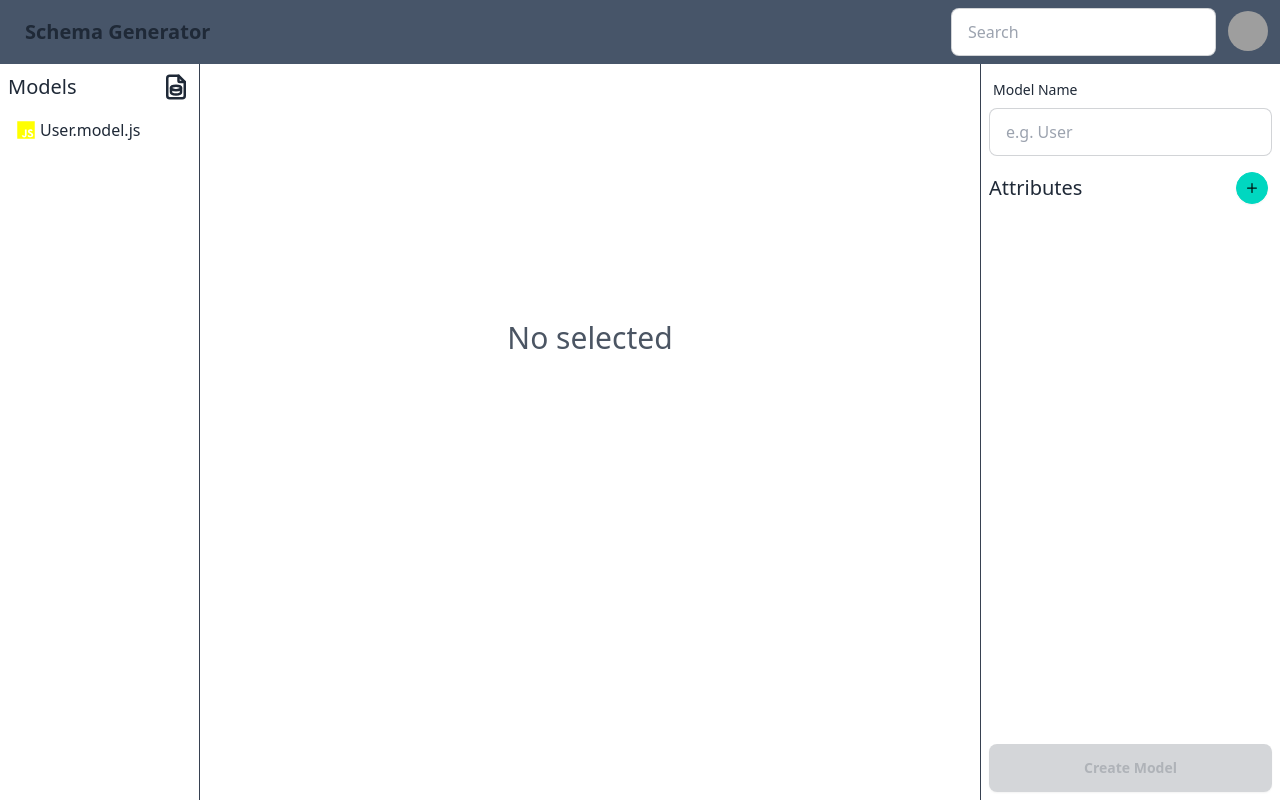
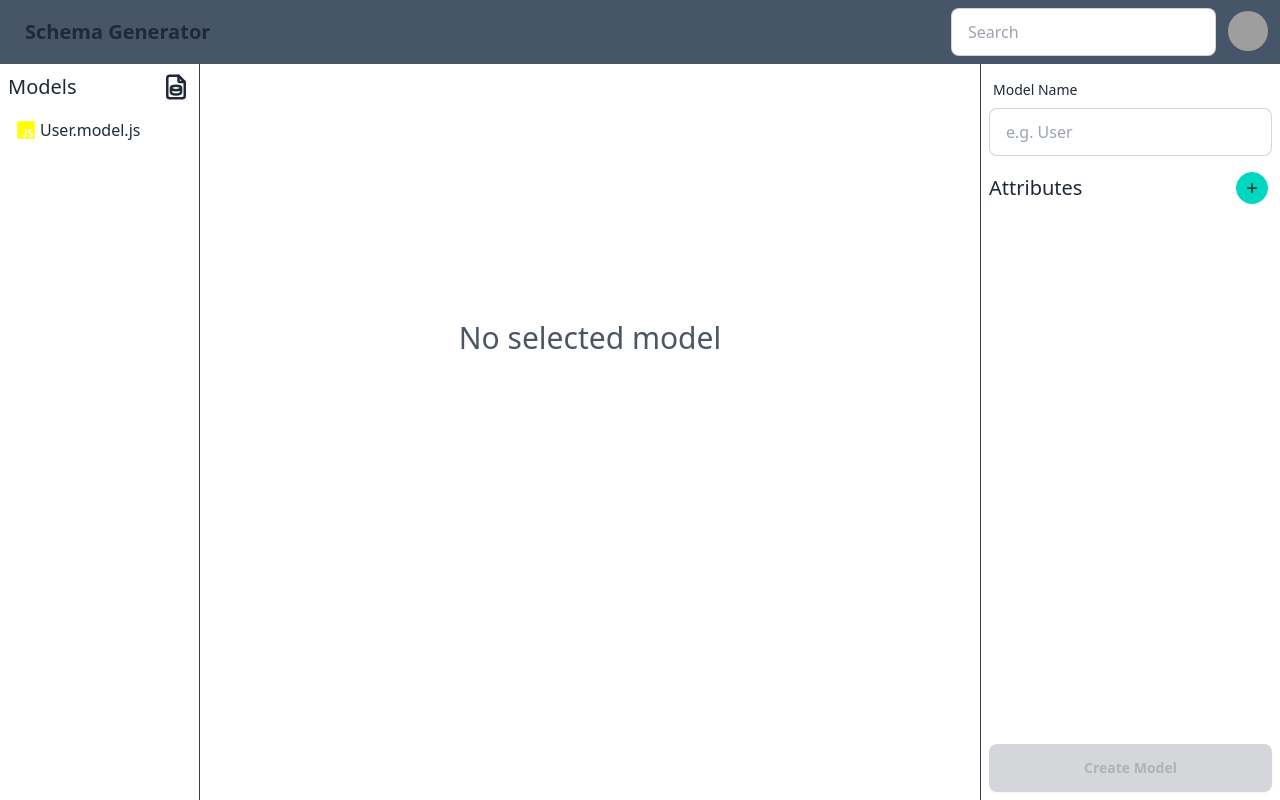
Before and after one commit to mart-anthony-stark/Mongoose-Schema-Builder, a React (Vite) app in the folder client/: page / in a window 1280 px wide. Built offline with nearby package versions, Linux system fonts and the light colour scheme; grey boxes are pictures that could not be loaded.

Commit message:
Add: copy to clipboard

```diff
--- a/client/src/pages/Home/CodeViewer.tsx
+++ b/client/src/pages/Home/CodeViewer.tsx
@@ -14,20 +14,42 @@ SyntaxHighlighter.registerLanguage("jsx", jsx);
 
 function CodeViewer() {
   const { selectedModel } = useModelsContext();
+  const [toastVisible, setToastVisibility] = useState(false);
   const [code, setCode] = useState("");
 
   useEffect(() => {
     if (selectedModel) setCode(generateCode(selectedModel));
   }, [selectedModel]);
 
+  const handleCopy = () => {
+    navigator.clipboard.writeText(code);
+    setToastVisibility(true);
+    setTimeout(() => {
+      setToastVisibility(false);
+    }, 1000);
+  };
+
   return (
     <main className="flex-1 w-full">
+      {toastVisible && (
+        <div className="toast toast-top toast-center">
+          <div className="alert alert-success">
+            <span>Copied to clipboard.</span>
+          </div>
+        </div>
+      )}
+      <nav></nav>
       {!selectedModel ? (
-        <h1 className="text-center text-gray-600 text-3xl mt-64">
-          No selected
+        <h1 className="text-center text-gray-600 text-3xl mt-64 select-none">
+          No selected model
         </h1>
       ) : (
         <div className="code-viewer h-full">
+          <div className="flex justify-end p-2">
+            <button onClick={handleCopy} className="btn">
+              Copy
+            </button>
+          </div>
           <SyntaxHighlighter language="js" style={{ ...darcula }}>
             {code}
           </SyntaxHighlighter>
```
